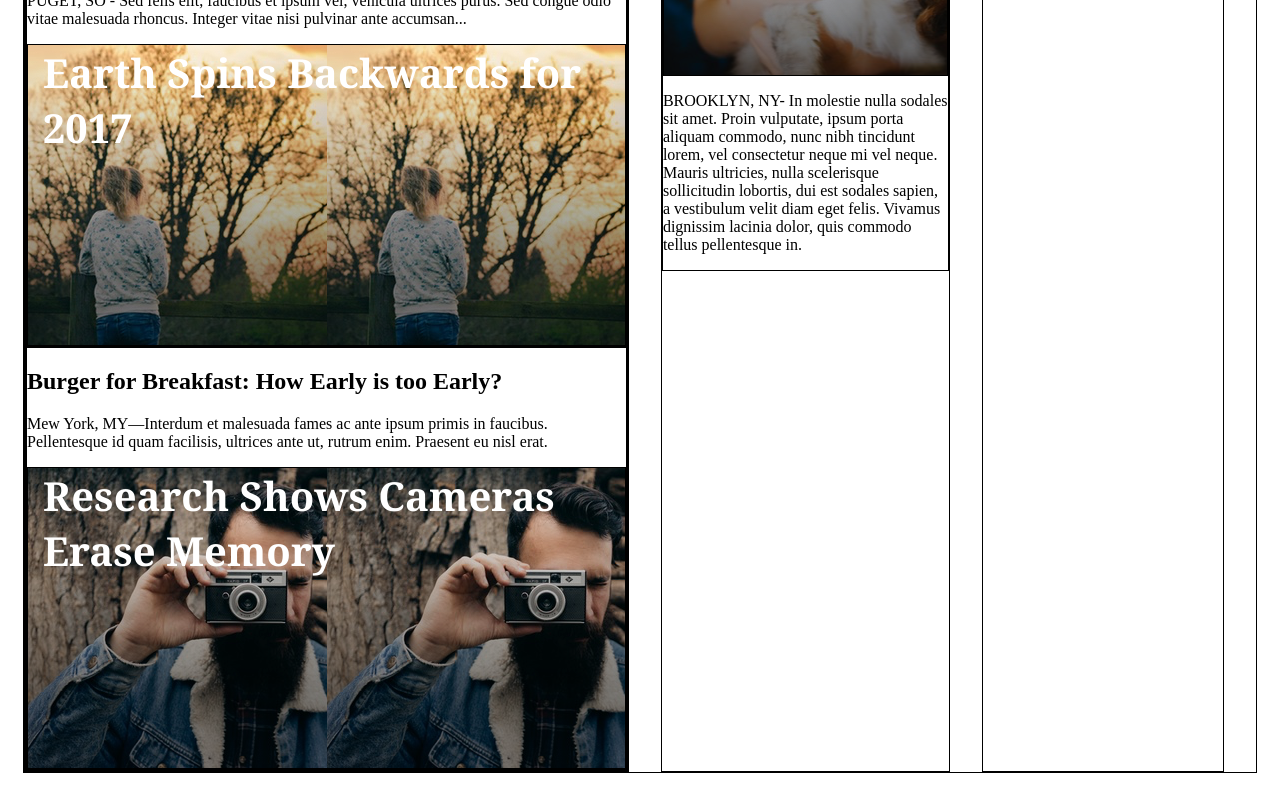
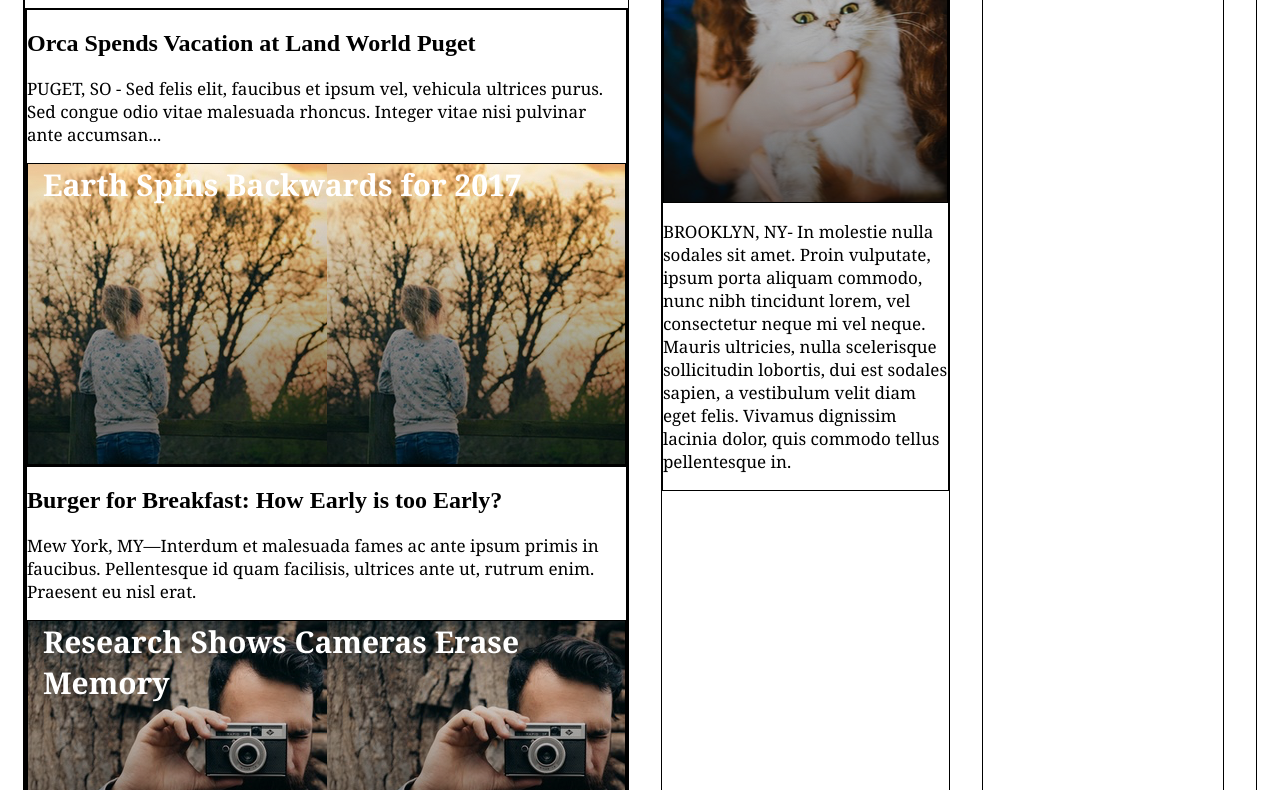
Before and after one commit to louielino/mytimes, a plain HTML site: page index.html in a window 1280 px wide. Shown: the part 699-1489 px from the top of the page. Drawn offline with Linux system fonts and the light colour scheme.

Commit message:
css corrections

```diff
--- a/resources/css/style.css
+++ b/resources/css/style.css
@@ -1,10 +1,15 @@
 element.style {
+}
+html, body {
+    padding: 0;
+    margin: 0;
 }
 header {
     display: flex;
     align-items: center;
     position: fixed;
     z-index: 1;
+    margin-top: 0px;
     width: 100%;
     height: 80px;
     border-bottom: 1px solid black;
@@ -43,6 +48,10 @@ header {
     padding-top: 116px;
     border: 1px solid black;
   }
+  .narrative {
+    font-family: Georgia;
+    font-size: 17px;
+  }
     .column.large {
       display: flex;
       flex-direction: column;
@@ -72,7 +81,7 @@ header {
           display: flex;
           border: 1px solid black;
           margin-top: 0;
-          font-size: 40px;
+          font-size: 30px;
           text-align: left;
         }
         .fall-cancelled {
@@ -84,7 +93,7 @@ header {
         display: flex;
         border: 1px solid black;
         margin-top: 0;
-        font-size: 40px;
+        font-size: 30px;
         text-align: left;
         }
         .stories {
@@ -109,7 +118,7 @@ header {
         display: flex;
         border: 1px solid black;
         margin-top: 0;
-        font-size: 40px;
+        font-size: 30px;
         text-align: left;
       }
     .column.small {
```
